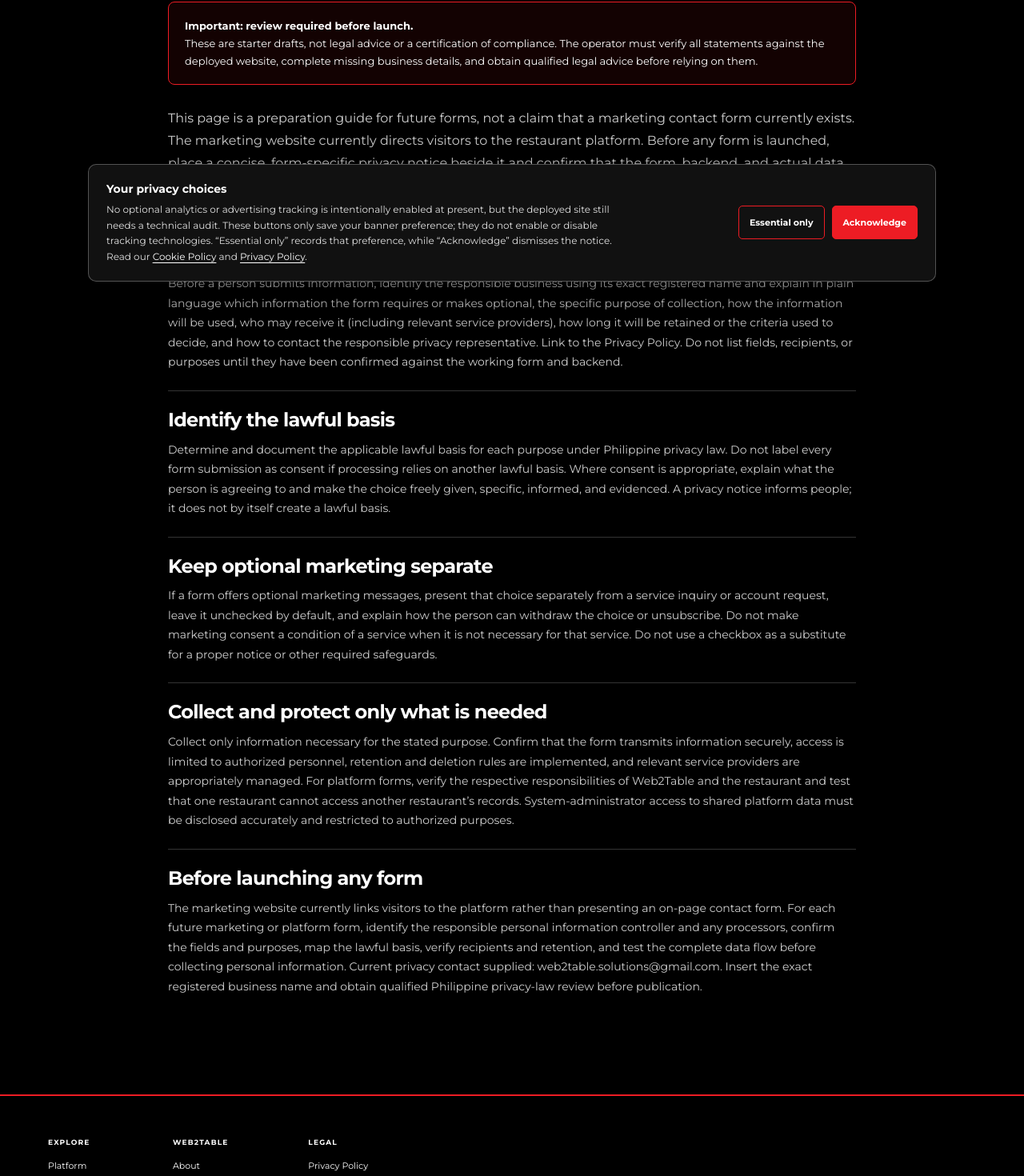
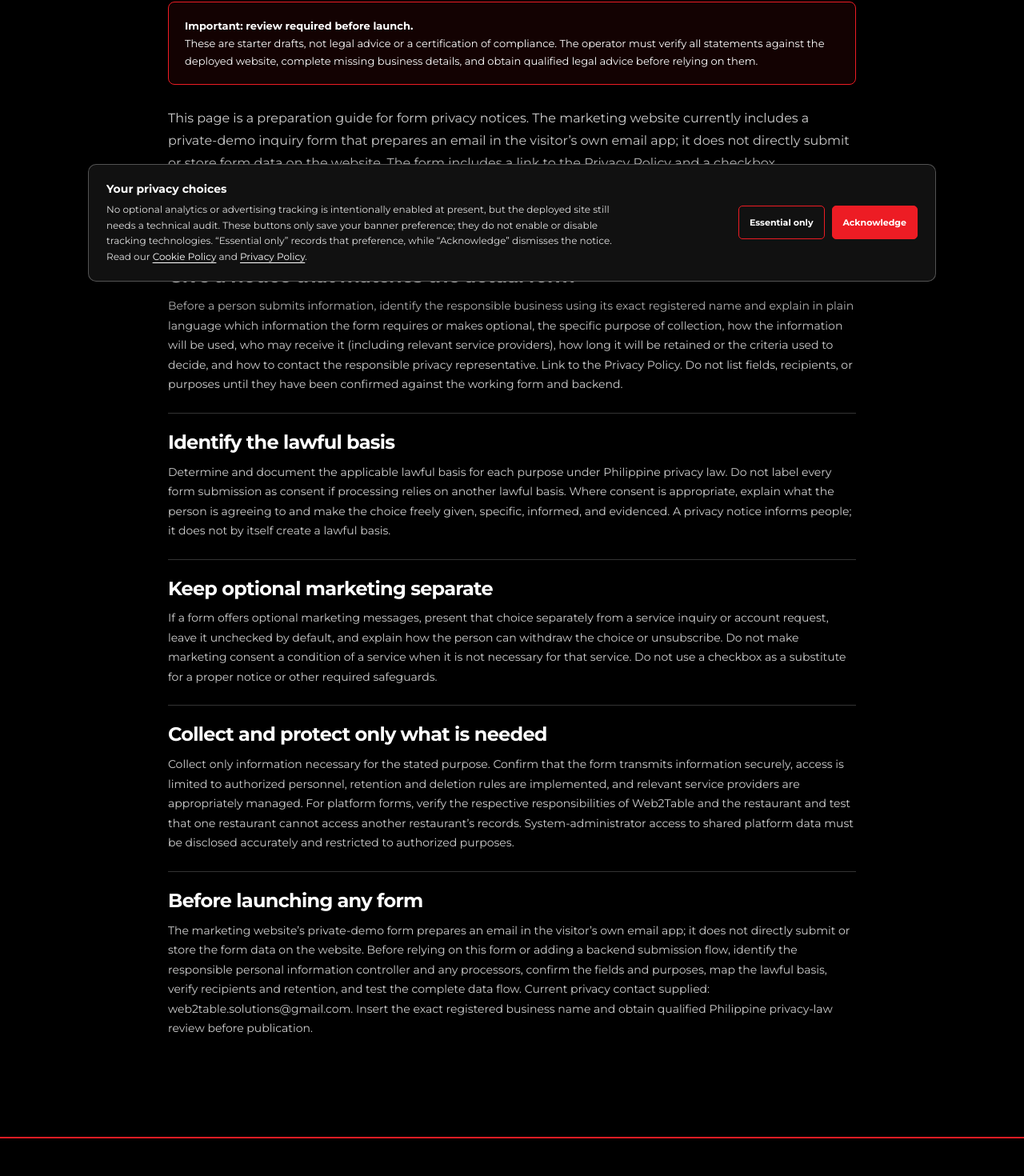
Before and after one commit to Jrnotjunior/web2table.io, a React (Vite) app: page /consent in a window 1280 px wide. Shown: the part 428-1898 px from the top of the page at 80% size. Built offline with nearby package versions, Linux system fonts and the light colour scheme.

Commit message:
Update legal drafts for demo inquiry form

```diff
--- a/src/pages/LegalPage.tsx
+++ b/src/pages/LegalPage.tsx
@@ -4,9 +4,9 @@ import SiteFooter from '../components/layout/SiteFooter'
 
 type Policy = { title: string; updated: string; intro: string; sections: { heading: string; body: string }[] }
 const policies: Record<string, Policy> = {
-  privacy: { title: 'Privacy Policy', updated: 'October 11, 2026', intro: 'This draft covers the Web2Table marketing website and explains important distinctions for the separate restaurant ordering/POS platform. It must be checked against the deployed website, actual platform data flows, contracts, and applicable Philippine privacy requirements before publication.', sections: [
+  privacy: { title: 'Privacy Policy', updated: 'October 11, 2026', intro: 'This draft covers the Web2Table marketing website, including its private-demo inquiry form, and distinguishes it from the separate restaurant ordering/POS platform. It must be checked against the deployed website, actual platform data flows, contracts, and applicable Philippine privacy requirements before publication.', sections: [
     { heading: 'Who is responsible and how to contact us', body: 'Web2Table has supplied this business address: Unit V5, Red Gate, White Apartment, J. Martin Street, Pasolo, Valenzuela City, Philippines. Privacy requests may be sent to web2table.solutions@gmail.com. Web2Table is a registered business, but this notice must identify the exact registered name and the appropriate personal information controller or representative as applicable, using the registration documents and actual processing arrangements. The operator should monitor this inbox and provide a way to make privacy requests without requiring unnecessary information.' },
-    { heading: 'Information collected on this marketing website', body: 'The marketing website currently has a contact/marketing call-to-action that links to the platform rather than an on-page contact form. The site loads the Montserrat font from Google Fonts, so a visitor’s browser requests font resources from that third party. The operator must verify whether the deployed host, security logs, or other scripts collect IP addresses, device/browser details, access logs, or other information, and whether any other forms, cookies, local storage, analytics, pixels, or embedded services are active. Do not state that the site collects no personal information unless this has been verified.' },
+    { heading: 'Information collected on this marketing website', body: 'The marketing website includes a private-demo inquiry form asking for a contact name, restaurant name, email address, phone or messaging number, restaurant type, number of locations, package interest, and optional scheduling and business details. Submitting it currently opens the visitor’s own email app with a prefilled message; the website code does not itself send or store the inquiry. If the visitor sends that email, the information is handled by the visitor’s email provider and Web2Table’s receiving email service. The site also loads the Montserrat font from Google Fonts, so the visitor’s browser requests font resources from that third party. The operator must verify whether the deployed host, security logs, or other scripts collect IP addresses, device/browser details, access logs, or other information, and whether any other cookies, local storage, analytics, pixels, or embedded services are active.' },
     { heading: 'Restaurant platform data', body: 'The Web2Table product provides SaaS tools for restaurant operations, including ordering and POS workflows. Platform records may include restaurant account and staff details, order information, and information customers provide when ordering or using related features. The exact categories must be confirmed against the live system before publication. The platform uses a shared database for multiple restaurants, and Web2Table system administrators can view stored information. Restaurant-level authorization must be enforced and tested so one restaurant cannot access another restaurant’s records; administrator access must be limited to authorized purposes and personnel. This notice is not a substitute for a clear agreement explaining the respective privacy responsibilities of Web2Table and each restaurant.' },
     { heading: 'Purposes and lawful bases', body: 'Information should be used only for disclosed, legitimate purposes, such as operating and supporting the website or platform, managing restaurant accounts, processing orders, providing customer support, maintaining security, handling billing and service notices, and meeting legal obligations where those activities actually occur. The operator must map each real processing purpose to its applicable lawful basis under Philippine law, and must not rely on consent where another basis applies or claim consent where it has not been obtained. If marketing communications or optional tracking are introduced, explain them separately and implement the required choices.' },
     { heading: 'Service providers, access, and transfers', body: 'The repository references Google Fonts, and the platform is described as using Supabase. The operator must verify the services actually used in production, their roles, applicable data locations, international transfers, and any other hosting, email, payment, analytics, or support providers before listing them as confirmed recipients. Do not sell personal data or disclose it for unrelated purposes. Share data only as necessary for documented purposes, with appropriate safeguards and contractual arrangements.' },
@@ -40,12 +40,12 @@ const policies: Record<string, Policy> = {
     { heading: 'Restaurant data export and deletion', body: 'The intended process is to offer the restaurant a time-limited opportunity to export its records before deleting active restaurant records after subscription expiration. Before publication, specify the export window, the format and method of export, any reasonable technical restrictions or charges, and the deadline for requesting assistance. Verify that export and deletion work as described. Deleted live records may remain in backups until the applicable backup retention period ends, so the privacy notice must accurately explain the verified backup configuration and deletion lifecycle. Data export/deletion, subscription cancellation, and a refund are separate matters.' },
     { heading: 'Complaints and contact', body: 'Current contact details supplied: Web2Table, Unit V5, Red Gate, White Apartment, J. Martin Street, Pasolo, Valenzuela City, Philippines; web2table.solutions@gmail.com. Insert the exact registered business name from the registration documents before publication. The operator must set a refund review procedure, response target, and refund-processing estimate it can reliably meet. Nothing in this policy limits rights that cannot lawfully be excluded under applicable Philippine law.' },
   ] },
-  consent: { title: 'Form Privacy Notice (Template)', updated: 'October 11, 2026', intro: 'This page is a preparation guide for future forms, not a claim that a marketing contact form currently exists. The marketing website currently directs visitors to the restaurant platform. Before any form is launched, place a concise, form-specific privacy notice beside it and confirm that the form, backend, and actual data handling match the notice.', sections: [
+  consent: { title: 'Form Privacy Notice (Template)', updated: 'October 11, 2026', intro: 'This page is a preparation guide for form privacy notices. The marketing website currently includes a private-demo inquiry form that prepares an email in the visitor’s own email app; it does not directly submit or store form data on the website. The form includes a link to the Privacy Policy and a checkbox acknowledging that Web2Table may use the details to respond. Confirm the notice, email workflow, and actual data handling before relying on it.', sections: [
     { heading: 'Give a notice that matches the actual form', body: 'Before a person submits information, identify the responsible business using its exact registered name and explain in plain language which information the form requires or makes optional, the specific purpose of collection, how the information will be used, who may receive it (including relevant service providers), how long it will be retained or the criteria used to decide, and how to contact the responsible privacy representative. Link to the Privacy Policy. Do not list fields, recipients, or purposes until they have been confirmed against the working form and backend.' },
     { heading: 'Identify the lawful basis', body: 'Determine and document the applicable lawful basis for each purpose under Philippine privacy law. Do not label every form submission as consent if processing relies on another lawful basis. Where consent is appropriate, explain what the person is agreeing to and make the choice freely given, specific, informed, and evidenced. A privacy notice informs people; it does not by itself create a lawful basis.' },
     { heading: 'Keep optional marketing separate', body: 'If a form offers optional marketing messages, present that choice separately from a service inquiry or account request, leave it unchecked by default, and explain how the person can withdraw the choice or unsubscribe. Do not make marketing consent a condition of a service when it is not necessary for that service. Do not use a checkbox as a substitute for a proper notice or other required safeguards.' },
     { heading: 'Collect and protect only what is needed', body: 'Collect only information necessary for the stated purpose. Confirm that the form transmits information securely, access is limited to authorized personnel, retention and deletion rules are implemented, and relevant service providers are appropriately managed. For platform forms, verify the respective responsibilities of Web2Table and the restaurant and test that one restaurant cannot access another restaurant’s records. System-administrator access to shared platform data must be disclosed accurately and restricted to authorized purposes.' },
-    { heading: 'Before launching any form', body: 'The marketing website currently links visitors to the platform rather than presenting an on-page contact form. For each future marketing or platform form, identify the responsible personal information controller and any processors, confirm the fields and purposes, map the lawful basis, verify recipients and retention, and test the complete data flow before collecting personal information. Current privacy contact supplied: web2table.solutions@gmail.com. Insert the exact registered business name and obtain qualified Philippine privacy-law review before publication.' },
+    { heading: 'Before launching any form', body: 'The marketing website’s private-demo form prepares an email in the visitor’s own email app; it does not directly submit or store the form data on the website. Before relying on this form or adding a backend submission flow, identify the responsible personal information controller and any processors, confirm the fields and purposes, map the lawful basis, verify recipients and retention, and test the complete data flow. Current privacy contact supplied: web2table.solutions@gmail.com. Insert the exact registered business name and obtain qualified Philippine privacy-law review before publication.' },
   ] },
 }
 
```
